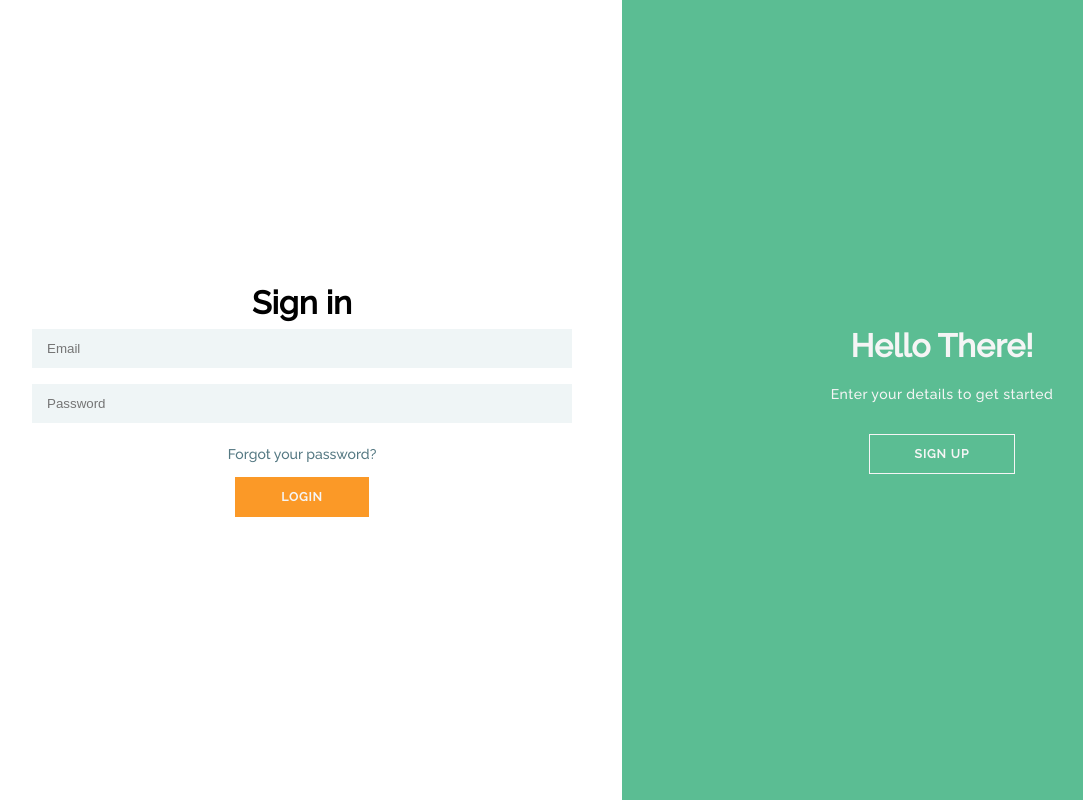
After one commit to ethanbyeon/VetReport, a Django app: page /login/ in a window 1280 px wide. The commit adds this page. Shown: the whole page, without its empty margins (18-1101 px from the left). Run offline with Django 3.2, Linux system fonts and the light colour scheme.

Commit message:
added login page

```diff
--- a/VetReport/accounts/urls.py
+++ b/VetReport/accounts/urls.py
@@ -4,6 +4,8 @@ from . import views
 urlpatterns = [
 
     path('', views.home, name='home'),
+    path('login/', views.login, name='login'),
+
     path('dashboard/', views.dashboard, name='dashboard'),
 
 ]
--- a/VetReport/accounts/views.py
+++ b/VetReport/accounts/views.py
@@ -8,3 +8,6 @@ def home(request):
 
 def dashboard(request):
     return render(request, 'accounts/dashboard.html')
+
+def login(request):
+    return render(request, 'accounts/login.html')
--- /dev/null
+++ b/VetReport/static/css/accounts/login.css
@@ -0,0 +1,204 @@
+
+@import url('https://fonts.googleapis.com/css2?family=Raleway:wght@500&family=Rubik&display=swap');
+
+:root {
+    --Raleway: 'Raleway', sans-serif;
+    --graylink: #557983;
+    --button: #5BBD93;
+    --mango: #FB9927;
+    --whitebkg: #EFF5F6;
+}
+
+* {
+    margin: 0px;
+    padding: 0px;
+    box-sizing: border-box;
+}
+
+body {
+    font-family: var(--Raleway);
+}
+
+h1 {
+    font-weight: bold;
+    margin: 0;
+}
+
+p {
+    font-size: 14px;
+    font-weight: 100;
+    line-height: 20px;
+    letter-spacing: 0.5px;
+    margin: 20px 0 30px;
+}
+
+span {
+    font-size: 12px;
+}
+
+a {
+    color: var(--graylink);
+    font-size: 14px;
+    text-decoration: none;
+    margin: 15px 0;
+}
+
+.container {
+    background: #ffffff;
+    position: relative;
+    overflow: hidden;
+    min-height: 100vh;
+}
+
+form {
+    background-color: #ffffff;
+    display: flex;
+    align-items: center;
+    justify-content: center;
+    flex-direction: column;
+    padding: 0 50px;
+    height: 100%;
+    text-align: center;
+}
+
+.sign-in-container {
+    left: 0;
+    width: 50%;
+    z-index: 2;
+}
+
+.sign-up-container {
+    left: 0;
+    width: 50%;
+    opacity: 0;
+    z-index: 1;
+}
+
+.form-container {
+    position: absolute;
+    top: 0;
+    height: 100%;
+    transition: all 0.6s ease-in-out;
+}
+
+input {
+    background-color: var(--whitebkg);
+    border: none;
+    padding: 12px 15px;
+    margin: 8px 0;
+    width: 100%;
+}
+
+button {
+    background: var(--mango);
+    border: 1px solid var(--mango);
+    color: whitesmoke;
+    font-family: var(--Raleway);
+    font-size: 12px;
+    font-weight: bold;
+    padding: 12px 45px;
+    letter-spacing: 1px;
+    text-transform: uppercase;
+    transition: transform 80ms ease-in;
+}
+
+button:active {
+    transform: scale(0.95);
+}
+
+button:focus {
+    outline: none;
+}
+
+button.ghost {
+    background: transparent;
+    border-color: whitesmoke;
+}
+
+.overlay-container {
+    position: absolute;
+    top: 0;
+    left: 50%;
+    width: 50%;
+    height: 100%;
+    overflow: hidden;
+    transition: transform 0.6s ease-in-out;
+    z-index: 100;
+}
+
+.overlay {
+    background: var(--button);
+    background-position: 0 0;
+    color: whitesmoke;
+    position: relative;
+    left: -100%;
+    height: 100%;
+    width: 200%;
+    transform: translateX(0);
+    transition: transform 0.6s ease-in-out;
+}
+
+.overlay-panel {
+    position: absolute;
+    display: flex;
+    flex-direction: column;
+    justify-content: center;
+    align-items: center;
+    text-align: center;
+    padding: 0 40px;
+    top: 0;
+    height: 100%;
+    width: 50%;
+    transform: translateX(0);
+    transition: transform 0.6s ease-in-out;
+}
+
+.overlay-right {
+    right: 0;
+    transform: translateX(0);
+}
+
+.overlay-left {
+    transform: translateX(-20%);
+}
+
+.container.right-panel-active .sign-in-container {
+    transform: translateX(100%);
+}
+
+.container.right-panel-active .overlay-container {
+    transform: translateX(-100%);
+}
+
+.container.right-panel-active .sign-up-container {
+    transform: translateX(100%);
+    opacity: 1;
+    z-index: 5;
+    animation: show 0.6s;
+}
+
+.container.right-panel-active .overlay {
+    transform: translateX(50%);
+}
+
+.container.right-panel-active .overlay-left {
+    transform: translateX(0);
+}
+
+.container.right-panel-active .overlay-right {
+    transform: translateX(20%);
+}
+
+@keyframes show {
+    0%,
+    49.99% {
+        opacity: 0;
+        z-index: 1;
+    }
+
+    50%,
+    100% {
+        opacity: 1;
+        z-index: 5;
+    }
+}
--- a/VetReport/static/css/home/index.css
+++ b/VetReport/static/css/home/index.css
@@ -2,7 +2,6 @@
 @import url('https://fonts.googleapis.com/css2?family=Raleway:wght@500&family=Rubik&display=swap');
 
 :root {
-    --Rubik: 'Rubik', sans-serif;
     --Raleway: 'Raleway', sans-serif;
     --graylink: #557983;
     --button: #5BBD93;
--- /dev/null
+++ b/VetReport/static/js/accounts/login.js
@@ -0,0 +1,11 @@
+const signUpButton = document.getElementById('signUp');
+const signInButton = document.getElementById('signIn');
+const container = document.getElementById('container');
+
+signUpButton.addEventListener('click', () => {
+    container.classList.add('right-panel-active');
+});
+
+signInButton.addEventListener('click', () => {
+    container.classList.remove('right-panel-active');
+});
--- /dev/null
+++ b/VetReport/templates/accounts/login.html
@@ -0,0 +1,55 @@
+
+{% load static %}
+
+<!DOCTYPE html>
+<html lang="en">
+	<head>
+		<meta charset="UTF-8">
+		<meta name="viewport" content="width=device-width, initial-scale=1.0">
+
+		<title>Vet Report | Register</title>
+
+		<link rel="stylesheet" type="text/css" href="{% static '/css/accounts/login.css' %}"/>
+
+	</head>
+	<body>
+		<div class="container" id="container">
+			<div class="form-container sign-up-container">
+				<form action="#">
+					<h1>Create Account</h1>
+					<input type="text" placeholder="Name"/>
+					<input type="email" placeholder="Email"/>
+					<input type="password" placeholder="Password"/>
+					<button>Sign Up</button>
+				</form>
+			</div>
+			<div class="form-container sign-in-container">
+				<form action="#">
+					<h1>Sign in</h1>
+					<input type="email" placeholder="Email" />
+					<input type="password" placeholder="Password" />
+					<a href="#">Forgot your password?</a>
+					<button>Login</button>
+				</form>
+			</div>
+			<div class="overlay-container">
+				<div class="overlay">
+					<div class="overlay-panel overlay-left">
+						<h1>Welcome Back!</h1>
+						<p>
+							Please login with your personal info
+						</p>
+						<button class="ghost" id="signIn">Login</button>
+					</div>
+					<div class="overlay-panel overlay-right">
+						<h1>Hello There!</h1>
+						<p>Enter your details to get started</p>
+						<button class="ghost" id="signUp">Sign Up</button>
+					</div>
+				</div>
+			</div>
+		</div>
+
+		<script src="{% static '/js/accounts/login.js' %}"></script>
+	</body>
+</html>
--- a/VetReport/templates/home/index.html
+++ b/VetReport/templates/home/index.html
@@ -29,7 +29,7 @@
                     </div>
                     <div class="cta">
                         <button class="cta-signup">Sign Up</button>
-                        <button class="cta-login">Login</button>
+                        <button class="cta-login" >Login</button>
                     </div>
                 </div>
                 <div class="cover">
```
